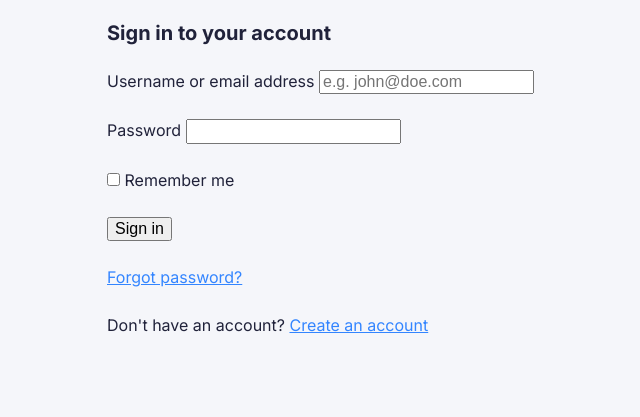
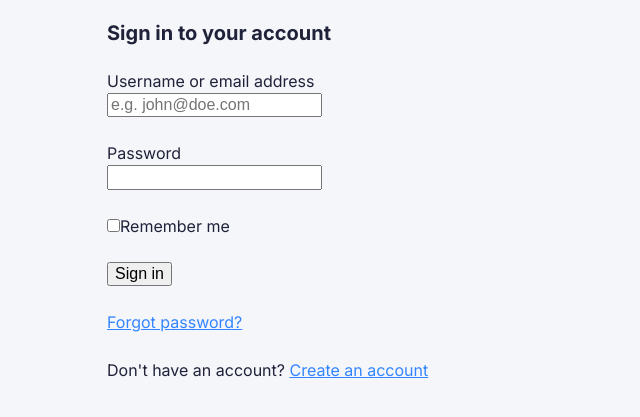
Before and after one commit to nmct-create3/login-form-design-GeeraertHerber, a plain HTML site: page index.html in a window 1280 px wide. Shown: the part 75-492 px from the top of the page, without its empty margins (317-957 px from the left). Drawn offline with Linux system fonts and the light colour scheme.

Commit message:
Label & inputs onder elkaar plaatsen

```diff
--- a/css/screen.css
+++ b/css/screen.css
@@ -170,6 +170,17 @@ a:active {
 a:hover,
 a:focus {
     color: #0d6eff ;
+}
+
+/*
+    Elements: typography
+    ---
+    Default markup for form elements
+*/
+
+input,
+label{
+    display: block;
 }
 
 /*------------------------------------*\
@@ -465,6 +476,14 @@ a:focus {
     ---
     Everything form related here
 */
+
+.c-form-field--option{
+    display: flex;
+    align-items: center;
+}
+
+.c-form-field{
+}
 
 /*
     Component: Input
--- a/index.html
+++ b/index.html
@@ -51,7 +51,7 @@
                             </label>
                             <input type="password" name="password" id="password" required>
                         </p>
-                        <p class="c-form-field">
+                        <p class="c-form-field c-form-field--option">
                             <input type="checkbox" name="rememberme" id="rememberme">
                             <label>
                                 Remember me
```
